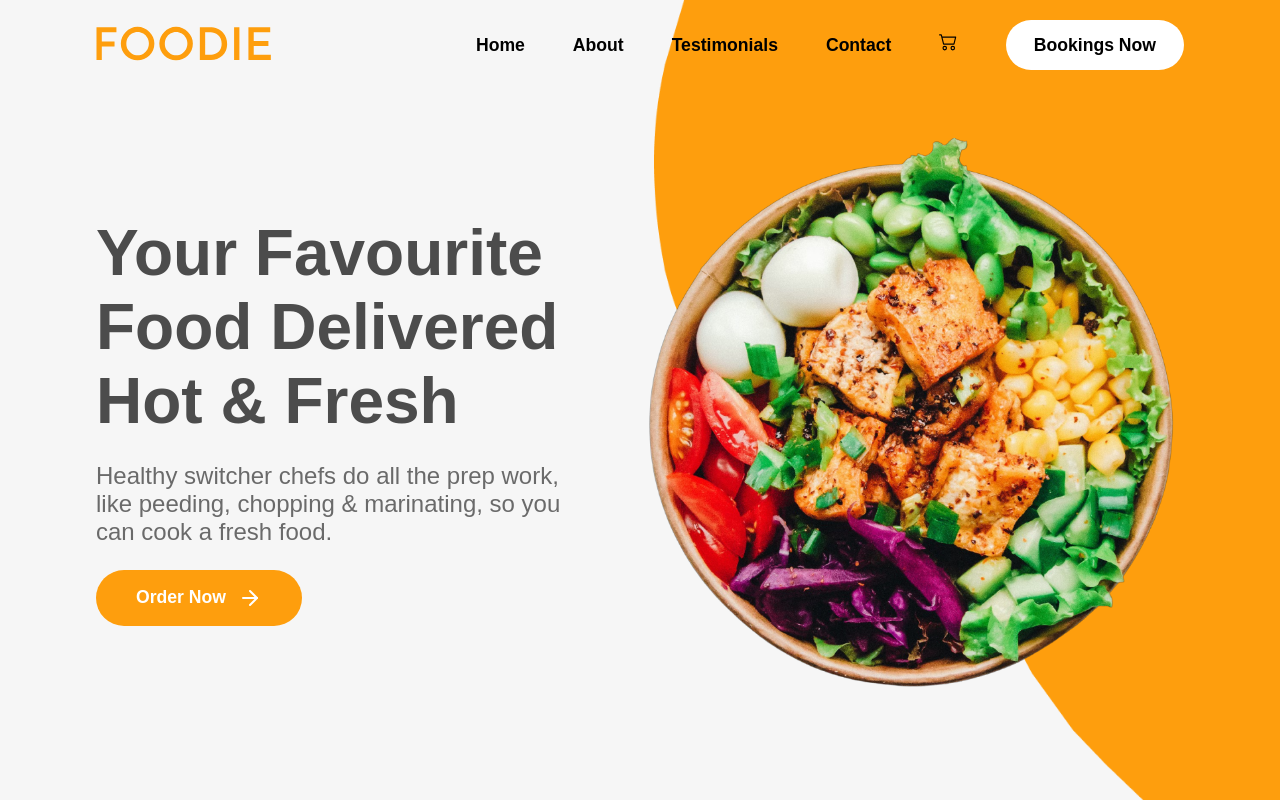
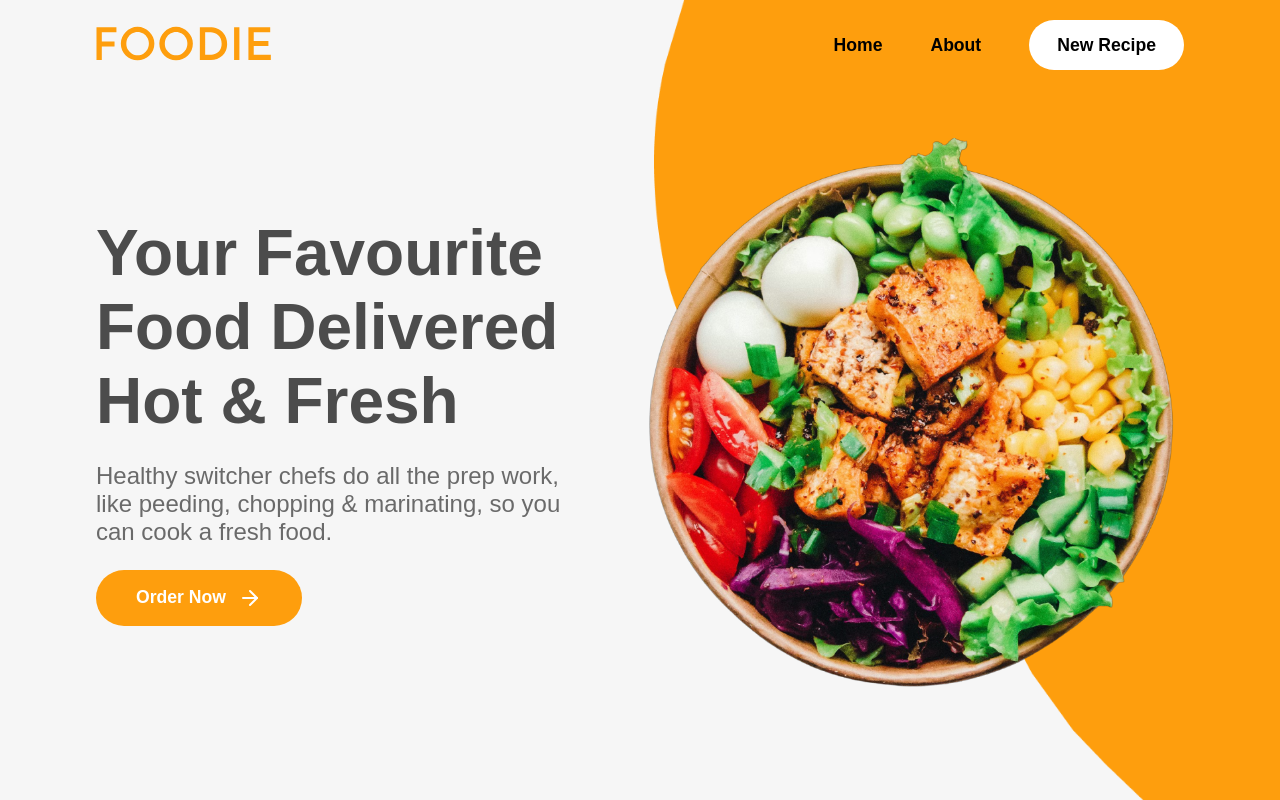
Before and after one commit to Ndathi08/my-recipe-book, a React (Create React App) app: page / in a window 1280 px wide. Shown: the top 800 px of the page. Built offline with nearby package versions, Linux system fonts and the light colour scheme.

Commit message:
feat: change navbar items

```diff
--- a/src/components/Navbar.tsx
+++ b/src/components/Navbar.tsx
@@ -28,18 +28,7 @@ const Navbar = () => {
       text: "About",
       icon: <InfoIcon />,
     },
-    {
-      text: "Testimonials",
-      icon: <CommentRoundedIcon />,
-    },
-    {
-      text: "Contact",
-      icon: <PhoneRoundedIcon />,
-    },
-    {
-      text: "Cart",
-      icon: <ShoppingCartRoundedIcon />,
-    },
+
   ];
   return (
     <nav>
@@ -49,12 +38,7 @@ const Navbar = () => {
       <div className="navbar-links-container">
         <a href="">Home</a>
         <a href="">About</a>
-        <a href="">Testimonials</a>
-        <a href="">Contact</a>
-        <a href="">
-          <BsCart2 className="navbar-cart-icon" />
-        </a>
-        <button className="primary-button">Bookings Now</button>
+        <button className="primary-button">New Recipe</button>
       </div>
       <div className="navbar-menu-container">
         <HiOutlineBars3 onClick={() => setOpenMenu(true)} />
```
